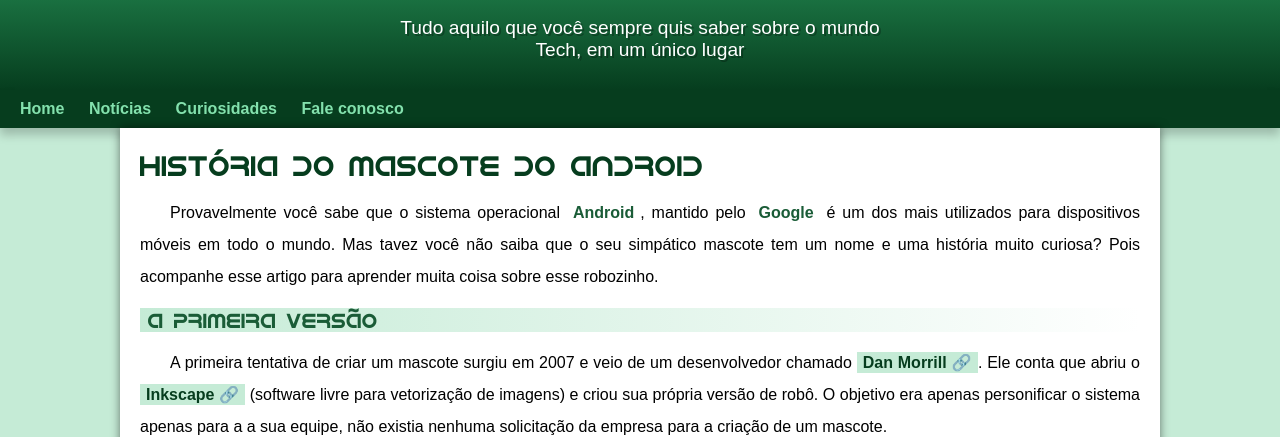
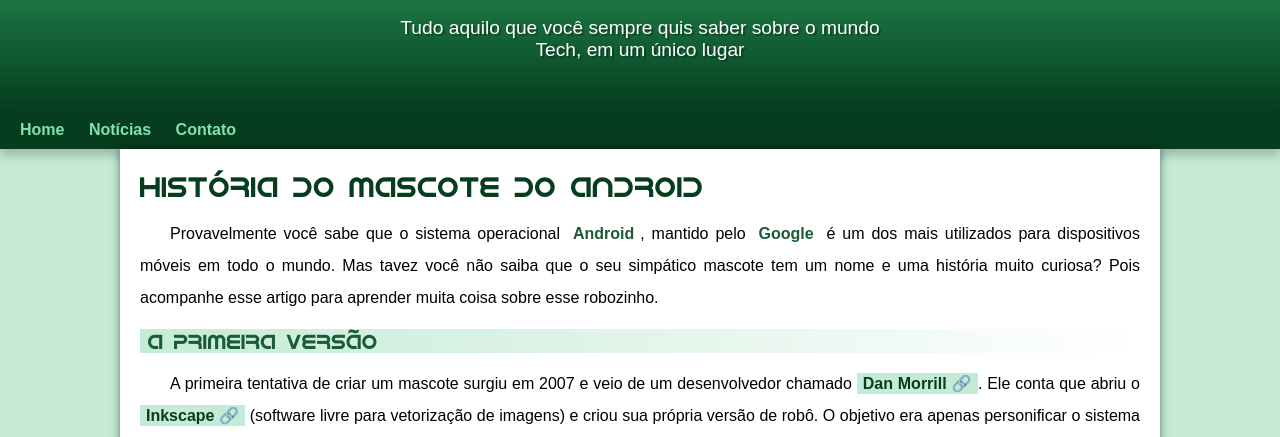
Before and after one commit to brunofeldmann/projeto-android, a plain HTML site: page index.html in a window 1280 px wide. Shown: the part 100-537 px from the top of the page. Drawn offline with Linux system fonts and the light colour scheme.

Commit message:
Problema de padding corrigido

```diff
--- a/estilo/style.css
+++ b/estilo/style.css
@@ -59,7 +59,7 @@
     padding-right: 10px;
     padding-left: 10px;
     margin: auto;
-    margin-bottom: 1px;
+    padding-bottom: 50px;
     text-shadow: 2px 2px 0px rgba(0, 0, 0, 0.281);
 }
 
--- a/index.html
+++ b/index.html
@@ -15,8 +15,7 @@
     <nav>
         <a href="#">Home</a>
         <a href="#">Notícias</a>
-        <a href="#">Curiosidades</a>
-        <a href="#">Fale conosco</a>
+        <a href="#">Contato</a>
     </nav>
     <main>
         <article>
```
